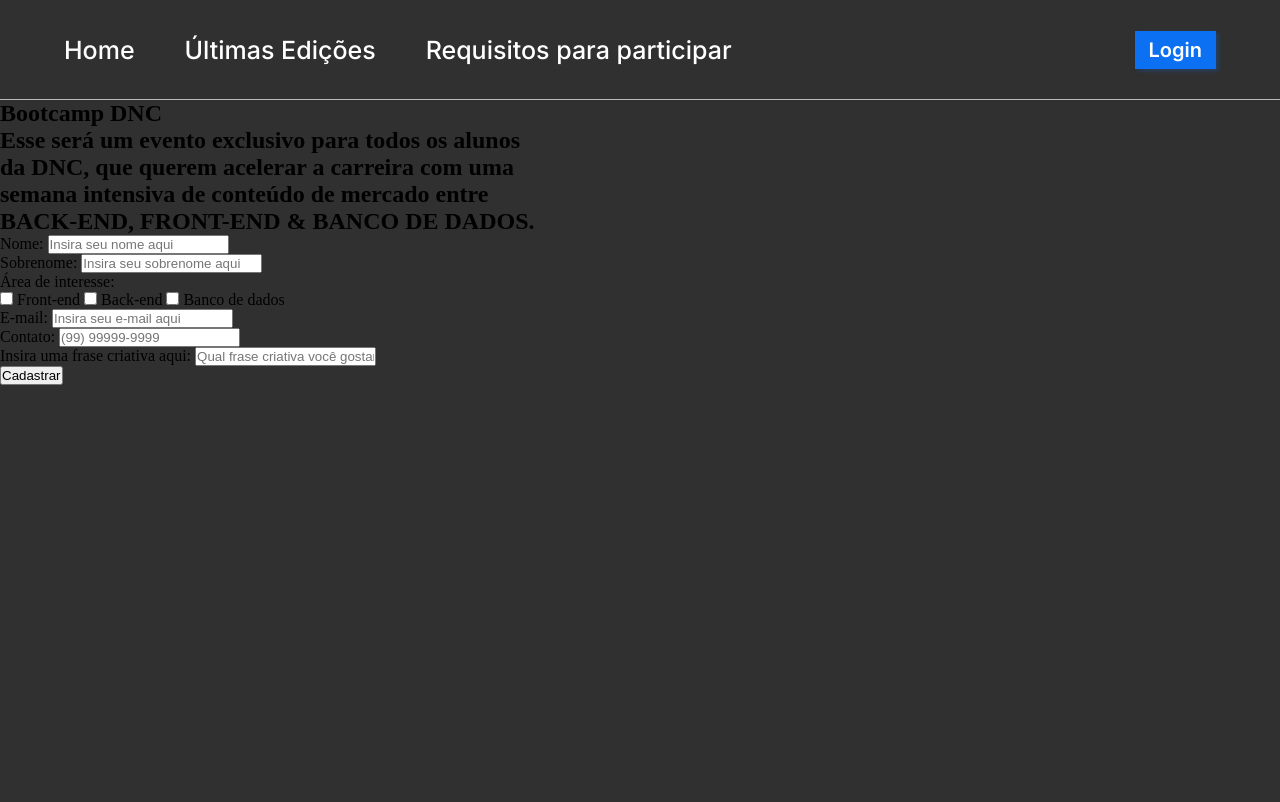
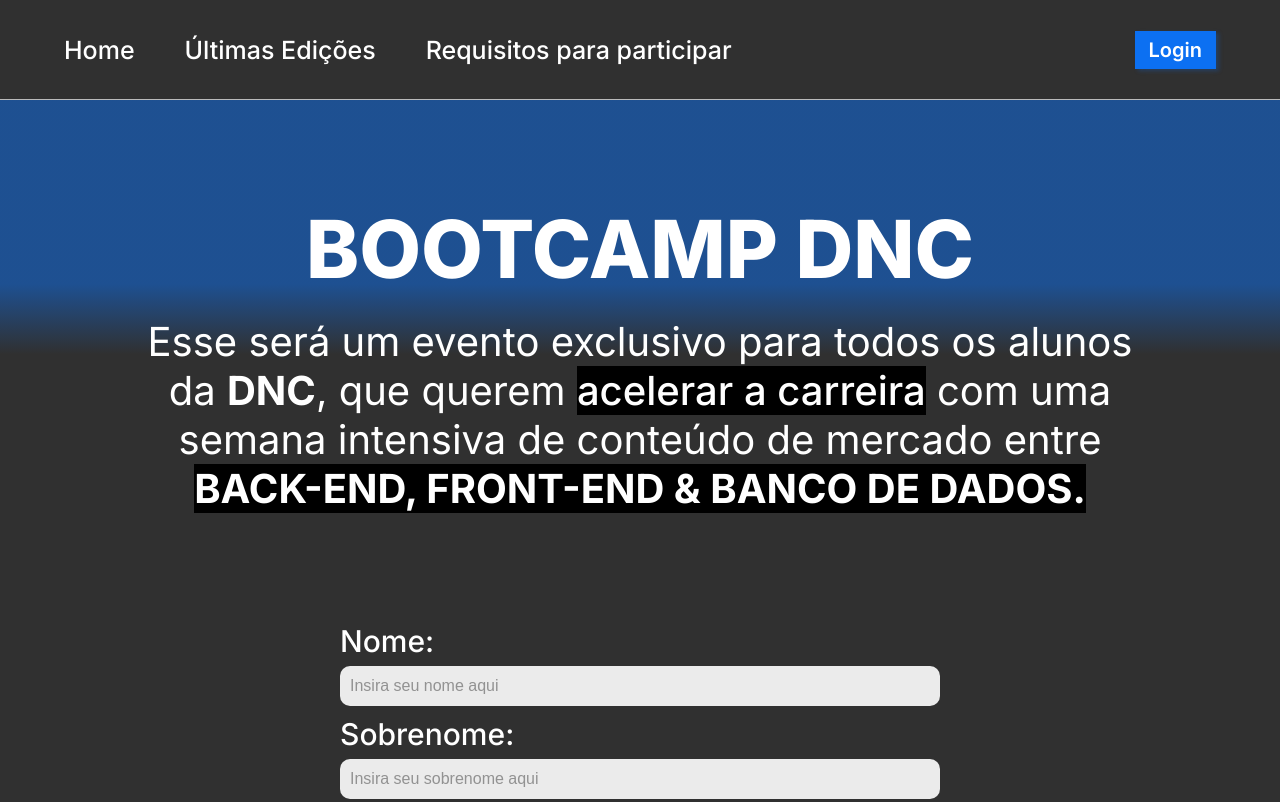
Before and after one commit to carlosaugusto25/landingpage-bootcamp, a plain HTML site: page index.html in a window 1280 px wide. Shown: the top 802 px of the page. Drawn offline with Linux system fonts and the light colour scheme.

Commit message:
estilização do header e formulário

```diff
--- a/index.html
+++ b/index.html
@@ -23,9 +23,9 @@
             <h1>Bootcamp DNC</h1>
             <h2>
                 Esse será um evento exclusivo para todos os alunos <br>
-                da <b>DNC</b>, que querem <span class="invert">acelerar a carreira</span> com uma <br>
+                da <b>DNC</b>, que querem <span id="invert1">acelerar a carreira</span> com uma <br>
                 semana intensiva de conteúdo de mercado entre <br>
-                <span class="invert">BACK-END, FRONT-END & BANCO DE DADOS.</span>
+                <span id="invert2">BACK-END, FRONT-END & BANCO DE DADOS.</span>
             </h2>
         </header>
         <form action="" method="post">
@@ -34,11 +34,11 @@
                 <input type="text" name="name" id="" placeholder="Insira seu nome aqui">
             </div>
             <div class="form-group">
-                <label for="name">Sobrenome:</label>
-                <input type="text" name="name" id="" placeholder="Insira seu sobrenome aqui">
+                <label for="lastname">Sobrenome:</label>
+                <input type="text" name="lastname" id="" placeholder="Insira seu sobrenome aqui">
             </div>
             <div class="form-group">
-                <label for="name">Área de interesse:</label>
+                <label>Área de interesse:</label>
                 <div class="checkbox-itens">
                     <input type="checkbox" value="front" name="front"  id="">
                     <label for="front">Front-end</label>
@@ -49,16 +49,16 @@
                 </div>
             </div>
             <div class="form-group">
-                <label for="name">E-mail:</label>
-                <input type="email" name="name" id="" placeholder="Insira seu e-mail aqui">
+                <label for="email">E-mail:</label>
+                <input type="email" name="email" id="" placeholder="Insira seu e-mail aqui">
             </div>
             <div class="form-group">
-                <label for="name">Contato:</label>
-                <input type="tel" name="name" id="" placeholder="(99) 99999-9999">
+                <label for="contact">Contato:</label>
+                <input type="tel" name="contact" id="" placeholder="(99) 99999-9999">
             </div>
             <div class="form-group">
-                <label for="name">Insira uma frase criativa aqui:</label>
-                <input type="text" name="name" id="" placeholder="Qual frase criativa você gostaria de falar? :)">
+                <label for="text">Insira uma frase criativa aqui:</label>
+                <input type="text" name="text" id="" placeholder="Qual frase criativa você gostaria de falar? :)">
             </div>
             <input type="submit" value="Cadastrar">
         </form>
--- a/style.css
+++ b/style.css
@@ -2,6 +2,14 @@
     margin: 0;
     padding: 0;
     box-sizing: border-box;
+}
+
+:root{
+    --azul-dnv: #0c70f2;
+    --preto-dnc: #303030;
+    --cinza-dnc: #c9c9c9;
+
+    --fonte-padrão: 'Inter', sans-serif;
 }
 
 body{
@@ -13,7 +21,7 @@ body{
 #principal{
     width: 100%;
     height: 100px;
-    background-color: #303030;
+    background-color: var(--preto-dnc);
     display: flex;
     align-items: center;
     justify-content: space-between;
@@ -22,8 +30,8 @@ body{
 }
 
 #principal button{
-    background-color: #0c70f2;
-    font-family: 'Inter', sans-serif;
+    background-color: var(--azul-dnv);
+    font-family: var(--fonte-padrão);
     font-weight: 600;
     color: #fff;
     border: none;
@@ -31,7 +39,7 @@ body{
     font-size: 20px;
     cursor: pointer;
     box-shadow: 3px 2px 4px rgba(12, 112, 242, 0.25);
-    /* vertical, horizontal, desfoque e opacidade */
+    /* horizontal, vertical, desfoque e opacidade */
 }
 
 #principal button:hover{
@@ -48,7 +56,7 @@ body{
         color: #fff;
         text-decoration: none;
         font-size: 25px;
-        font-family: 'Inter', sans-serif;
+        font-family: var(--fonte-padrão);
         font-weight: 500;
     }
 
@@ -56,3 +64,113 @@ body{
         opacity: 0.8;
         transition: .5s;
     }
+
+/*Seção principal do site*/
+
+section {
+    display: flex;
+    flex-direction: column;
+    align-items: center;
+
+    margin: 100px 0;
+}
+
+    header {
+        color: #fff;
+        font-family: var(--fonte-padrão);
+    }
+
+    header h1 {
+        font-size: 80px;
+        font-weight: 800;
+        text-transform: uppercase;
+        margin-bottom: 20px;
+        text-align: center;
+    }
+
+    header h2 {
+        text-align: center;
+        font-weight: 400;
+        font-size: 40px;
+
+        margin-bottom: 100px;
+    }
+
+    header #invert1 {
+        background-color: #000;
+        font-weight: 500;
+    }
+
+    header #invert2 {
+        background-color: #000;
+        font-weight: 700;
+    }
+
+    /*Formulário*/
+
+    form {
+        color: #fff;
+        font-family: var(--fonte-padrão);
+        font-weight: 500;
+        font-size: 30px;
+        width: 600px;
+    }
+
+    .form-group {
+        display: flex;
+        flex-direction: column;
+        margin: 10px 0;
+    }
+
+    .form-group input {
+        border: none;
+        border-radius: 10px;
+        height: 40px;
+        padding: 0 0 0 10px;
+        font-size: 16px;
+        font-weight: 200;
+        background-color: rgba(255, 255, 255, 0.9);
+    }
+
+    .form-group input::placeholder {
+        color: rgba(57, 57, 57, 0.5);
+    }
+
+    .form-group label {
+        margin: 0 0 7px 0;
+    }
+
+    .checkbox-itens label {
+        font-size: 25px;
+        margin: 0;
+    }
+
+    .checkbox-itens {
+        display: flex;
+        align-items: center;
+        justify-content: space-around;
+    }
+
+    input[type="checkbox"] {
+        transform: scale(1.7);
+    }
+
+    input[type="submit"] {
+        background-color: rgba(12, 112, 242, 0.9);
+        color: #fff;
+        font-family: var(--fonte-padrão);
+        border: none;
+        width: 100%;
+        border-radius: 10px;
+        height: 56px;
+        font-size: 32px;
+        cursor: pointer;
+        font-weight: 600;
+        margin: 90px 0 0 0;
+        box-shadow: 0px 6px 4px rgba(12, 112, 242, 0.25);
+    }
+
+    input[type="submit"]:hover {
+        opacity: 0.8;
+        transition: .5s;
+    }
```
